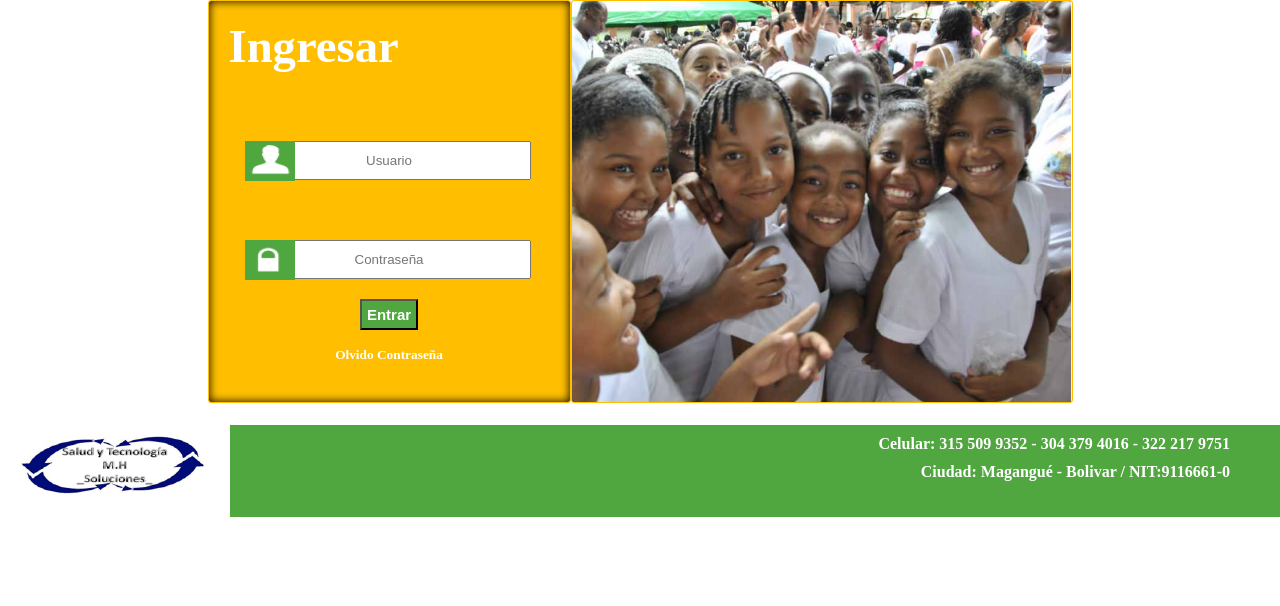
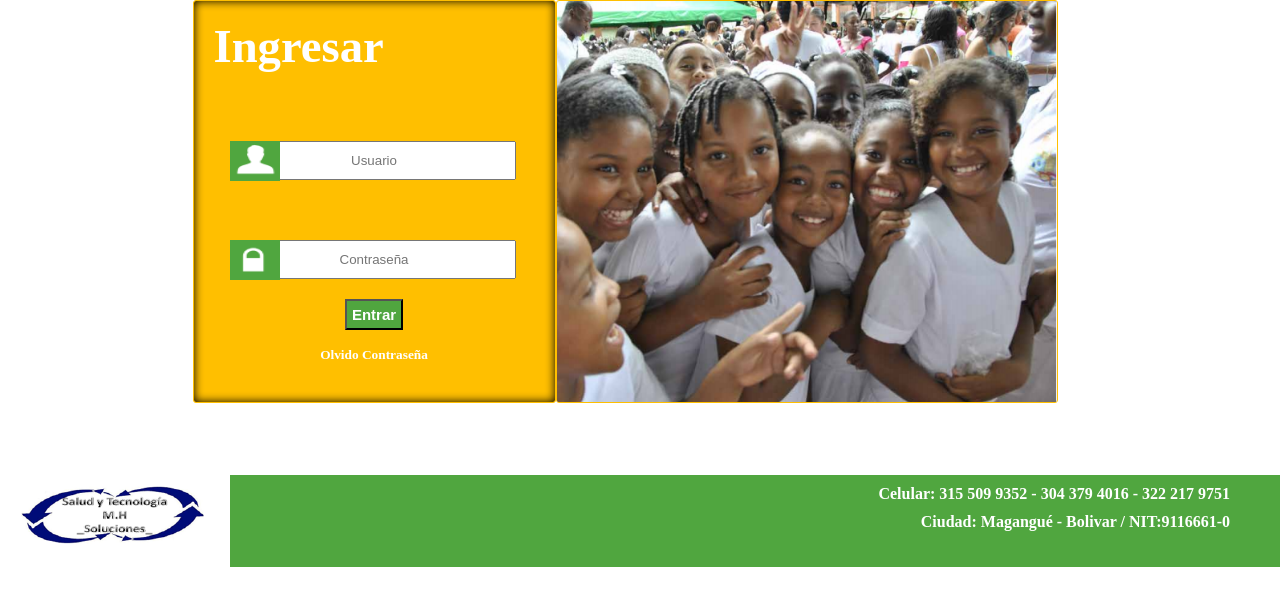
Before and after one commit to yelas61260/yelvar_p1, a CodeIgniter app: page /GitHub/login in a window 1280 px wide. Shown: the part 96-702 px from the top of the page. Run offline with CodeIgniter, Linux system fonts and the light colour scheme.

Commit message:
HV_20126_12_05
Ajuste css

```diff
--- a/recursos/css/StyleLogin.css
+++ b/recursos/css/StyleLogin.css
@@ -55,8 +55,8 @@
 
 
 	#etiqueta{
-		width: 865px;
-		height: 405px;
+		width: 895px;
+		height: 455px;
 		background: #FFFFFF;
 		line-height: 50px;
 		text-align: center;
```
